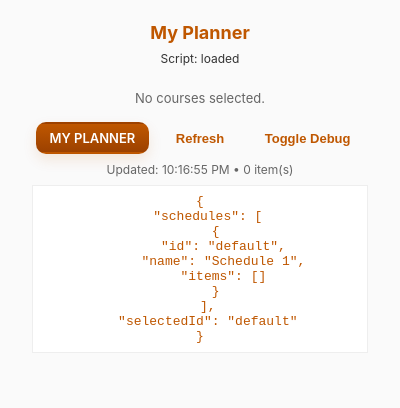
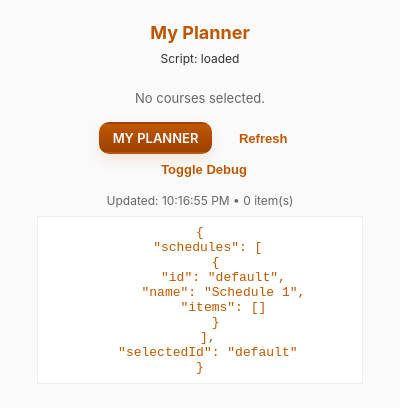
Before and after one commit to texasluminescence/UT-SmartPlanner, a browser extension: page CE_Script/popup.html in a window 400 px wide. Drawn offline with Linux system fonts and the light colour scheme.

Commit message:
fixed popup width

```diff
--- a/CE_Script/style.css
+++ b/CE_Script/style.css
@@ -99,7 +99,7 @@ a {
     text-align: center;
     color:var(--brand);
     /* Wider popup and centered */
-    width: 92vw;
+    width: 350px;
     max-width: 520px;
     margin: 10px auto;
     padding: 12px;
```
